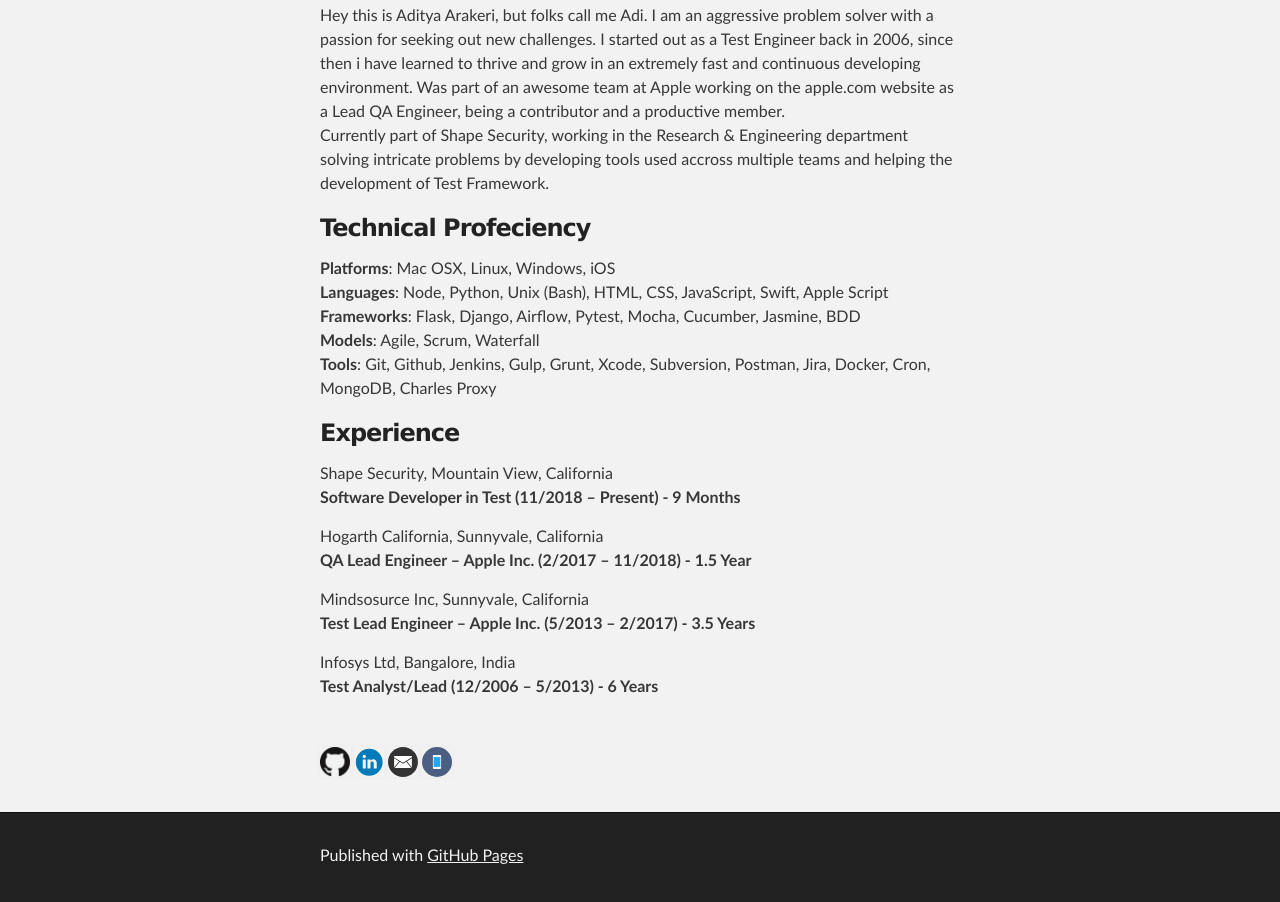
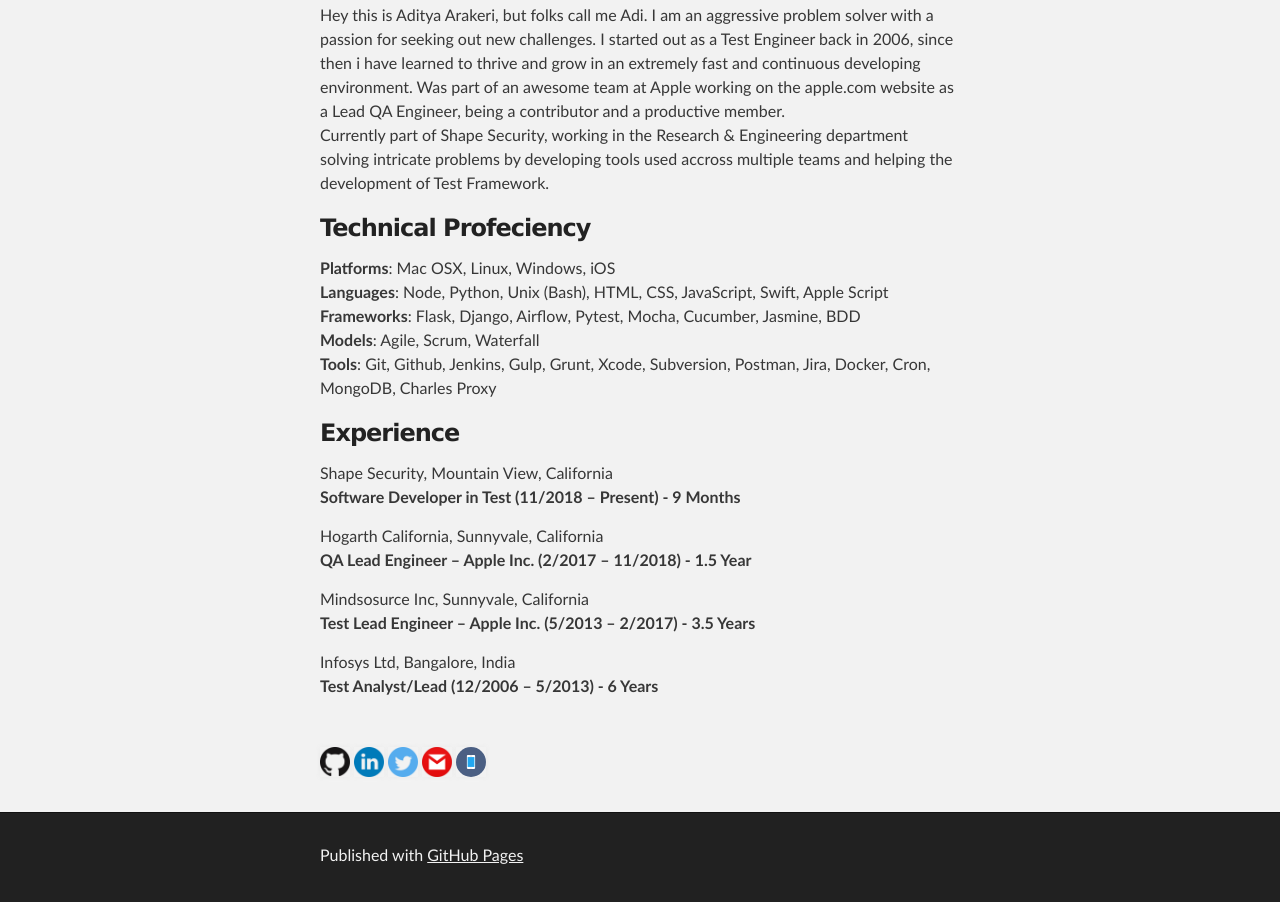
Before and after one commit to adityaarakeri/ad1-world, a plain HTML site: page index.html in a window 1280 px wide. Shown: the part 303-1205 px from the top of the page. Drawn offline with Linux system fonts and the light colour scheme.

```diff
--- a/index.html
+++ b/index.html
@@ -73,10 +73,13 @@
     <img src="images/github-dark.png" style="width:30px;height:30px"/>
   </a>
   <a href="https://www.linkedin.com/in/adityaarakeri" target="_blank">
-    <img src="images/in.svg" style="width:30px;height:30px"/>
+    <img src="images/linkedin.png" style="width:30px;height:30px"/>
+  </a>
+  <a href="https://twitter.com/aditya005" target="_blank">
+    <img src="images/twitter.png" style="width:30px;height:30px"/>
   </a>
   <a href="mailto:aditya005@gmail.com?Subject=Hello">
-    <img src="images/email.svg"  style="width:30px;height:30px"/>
+    <img src="images/gmail.png"  style="width:30px;height:30px"/>
   </a>
   <a href="tel:408-455-5796">
     <img src="images/mobile.svg"  style="width:30px;height:30px"/>
```
Also changed, not shown: images/gmail.png (added), images/linkedin.png (added), images/twitter.png (added).
